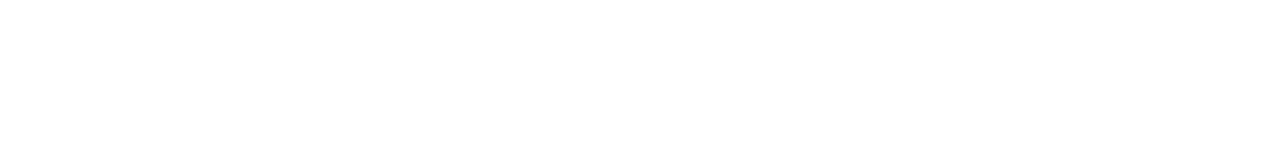
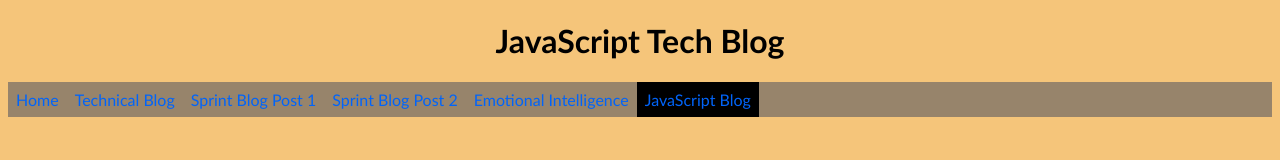
Before and after one commit to hokipoki123/hokipoki123.github.io, a plain HTML site: page blog/javascript-dom.html in a window 1280 px wide. Drawn offline with Linux system fonts and the light colour scheme.

Commit message:
made basic nav bar linked plus a title

```diff
--- a/blog/javascript-dom.html
+++ b/blog/javascript-dom.html
@@ -0,0 +1,37 @@
+
+<!DOCTYPE html>
+<html lang="en">
+    <head>
+      <title>JavaScript Tech Blog</title>
+      <meta name="viewport" content="width=device-width, initial-scale=1" />
+      <meta charset="UTF-8" />
+      <link href="../styles/main.css" rel="stylesheet" type="text/css" />
+    </head>
+    <body>
+      <div class="pageTitle">
+        <h1>JavaScript Tech Blog</h1>
+      </div>
+      <div class="mainNav">
+        <ul>
+          <li>
+            <a href="/index.html">Home</a>
+          </li>
+          <li>
+            <a  href="/blog/html-css.html">Technical Blog</a>
+          </li>
+          <li>
+            <a href="/blog/identity-values.html">Sprint Blog Post 1</a>
+          </li>
+          <li>
+            <a href="/blog/learning-plan.html">Sprint Blog Post 2</a>
+          </li>
+          <li>
+            <a href="/blog/emotional-intelligence.html">Emotional Intelligence</a>
+          </li>
+          <li>
+            <a class="active" href="/blog/javascript-dom.html">JavaScript Blog</a>
+          </li>
+        </ul>
+      </div>
+    </body>
+</html>
```
Also changed, not shown: blog/emotional-intelligence.html (+4 -2 lines), blog/html-css.html (+3 -0 lines), blog/identity-values.html (+4 -2 lines), blog/learning-plan.html (+3 -0 lines), index.html (+3 -0 lines).
